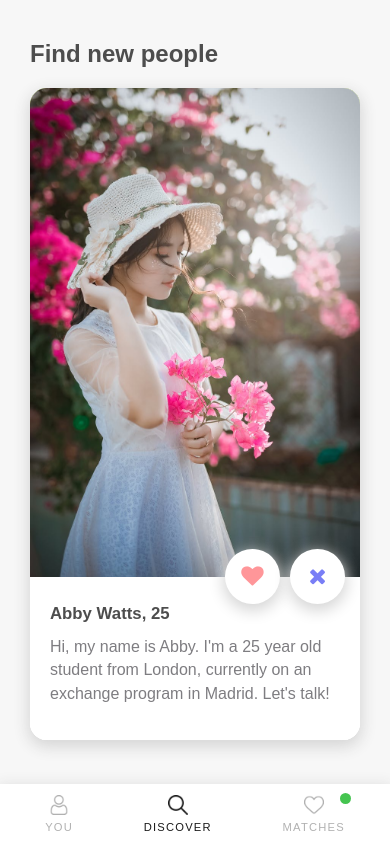
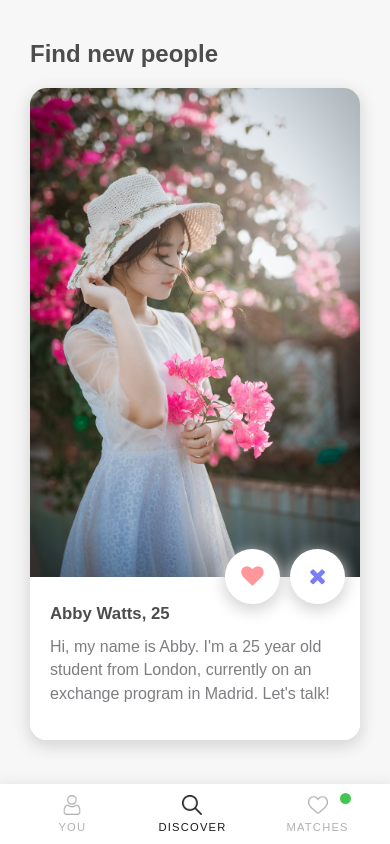
Before and after one commit to KarinMeijvogel/fe-assessment-2, a website: page index.html in a window 390 px wide. Drawn offline with Linux system fonts and the light colour scheme.

Commit message:
:lipstick: Perfected some styling for the mobile nav-bar

```diff
--- a/styles/general.css
+++ b/styles/general.css
@@ -115,6 +115,14 @@ nav ul {
     letter-spacing: 1.2px;
 }
 
+nav ul li {
+    min-width: 30%;
+}
+
+nav ul li:nth-of-type(2) {
+    margin-left: -5px;
+}
+
 nav ul img {
     margin: 7px auto 0 auto;
     width: 20px;
```
